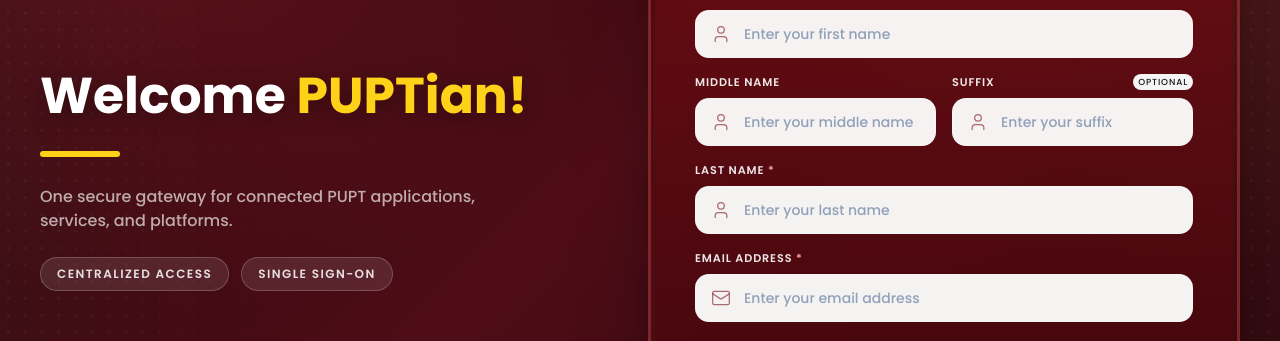
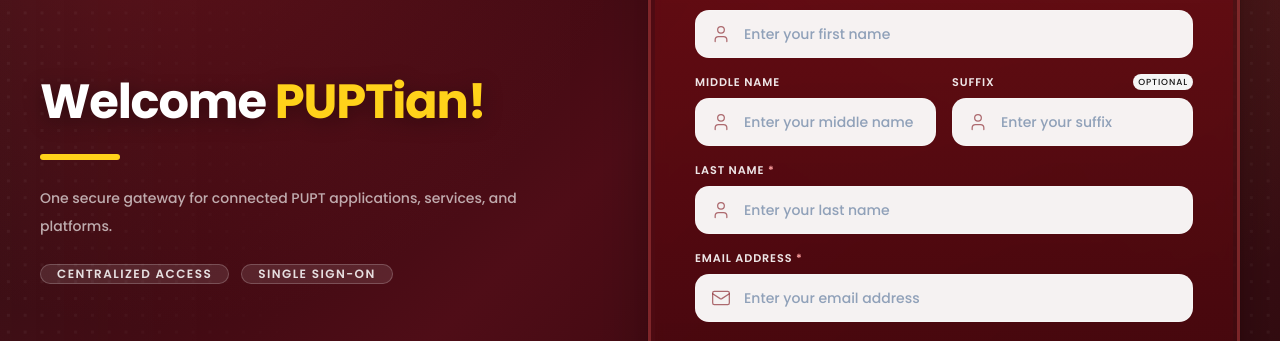
Before and after one commit to Iskolutions-Capstone-Dev-Team/Identity-Provider, a React (Vite) app in the folder frontend/: page /register in a window 1280 px wide. Shown: the part 281-622 px from the top of the page. Built offline with nearby package versions, Linux system fonts and the light colour scheme; no server answers.

Commit message:
fix authlayout font size and badge

```diff
--- a/frontend/src/auth/layouts/AuthLayout.jsx
+++ b/frontend/src/auth/layouts/AuthLayout.jsx
@@ -3,6 +3,7 @@ import LoginHeader from "../components/LoginHeader";
 import LoginFooter from "../components/LoginFooter";
 import { authPageBackground, authPagePatternStyle } from "../utils/authBackground";
 import { clearAccessibilityWidget } from "../../components/AccessibilityWidget";
+import { Badge } from "@/components/ui/badge";
 
 export default function AuthLayout({ children, allowPageScroll = false }) {
   useEffect(() => {
@@ -28,23 +29,23 @@ export default function AuthLayout({ children, allowPageScroll = false }) {
 
           <div className="hidden flex-1 items-center lg:flex lg:py-0">
             <section className="max-w-full lg:max-w-[34rem]">
-              <h1 className="whitespace-nowrap text-[clamp(2rem,5vw,3.15rem)] font-bold leading-[1.05] text-white drop-shadow-[0_4px_10px_rgba(0,0,0,0.35)]">
+              <h1 className="scroll-m-20 text-4xl font-extrabold tracking-tight lg:text-5xl text-white drop-shadow-[0_4px_10px_rgba(0,0,0,0.35)] whitespace-nowrap">
                 Welcome <span className="text-[#ffd21a]">PUPTian!</span>
               </h1>
 
               <div className="mt-5 h-1.5 w-20 rounded-full bg-[#ffd21a] lg:mt-7" />
 
-              <p className="mt-5 max-w-md text-sm leading-6 text-white/65 sm:text-base lg:mt-7">
+              <p className="text-sm leading-7 [&:not(:first-child)]:mt-6 text-white/65 max-w-[500px]">
                 One secure gateway for connected PUPT applications, services, and platforms.
               </p>
 
-              <div className="mt-4 flex flex-wrap gap-3 text-xs font-semibold uppercase tracking-[0.12em] text-white/85 lg:mt-6">
-                <span className="rounded-full border border-white/20 bg-white/10 px-4 py-2">
+              <div className="mt-4 flex flex-wrap gap-3 lg:mt-6">
+                <Badge variant="outline" className="rounded-full border-white/20 bg-white/10 px-4 py-2 text-xs font-semibold uppercase tracking-[0.12em] text-white/85 hover:bg-white/20">
                   Centralized Access
-                </span>
-                <span className="rounded-full border border-white/20 bg-white/10 px-4 py-2">
+                </Badge>
+                <Badge variant="outline" className="rounded-full border-white/20 bg-white/10 px-4 py-2 text-xs font-semibold uppercase tracking-[0.12em] text-white/85 hover:bg-white/20">
                   Single Sign-On
-                </span>
+                </Badge>
               </div>
             </section>
           </div>
```
